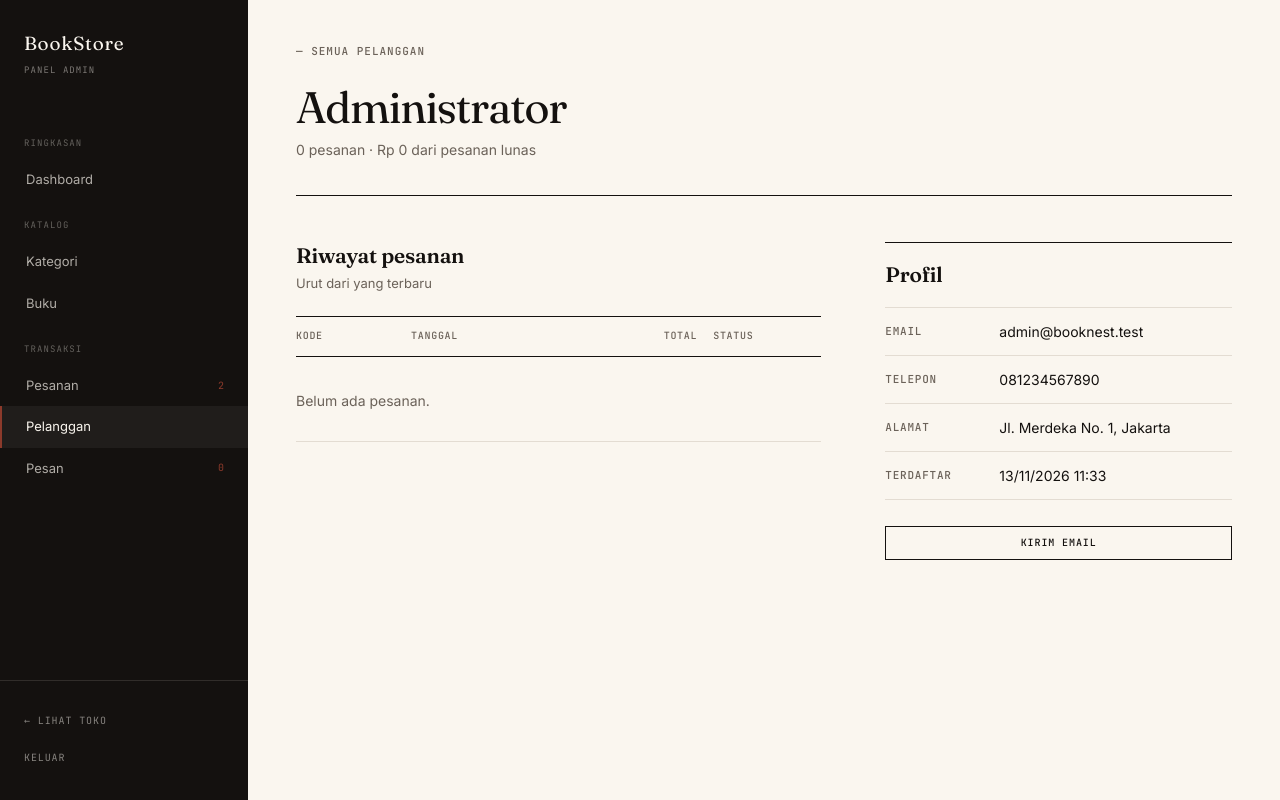
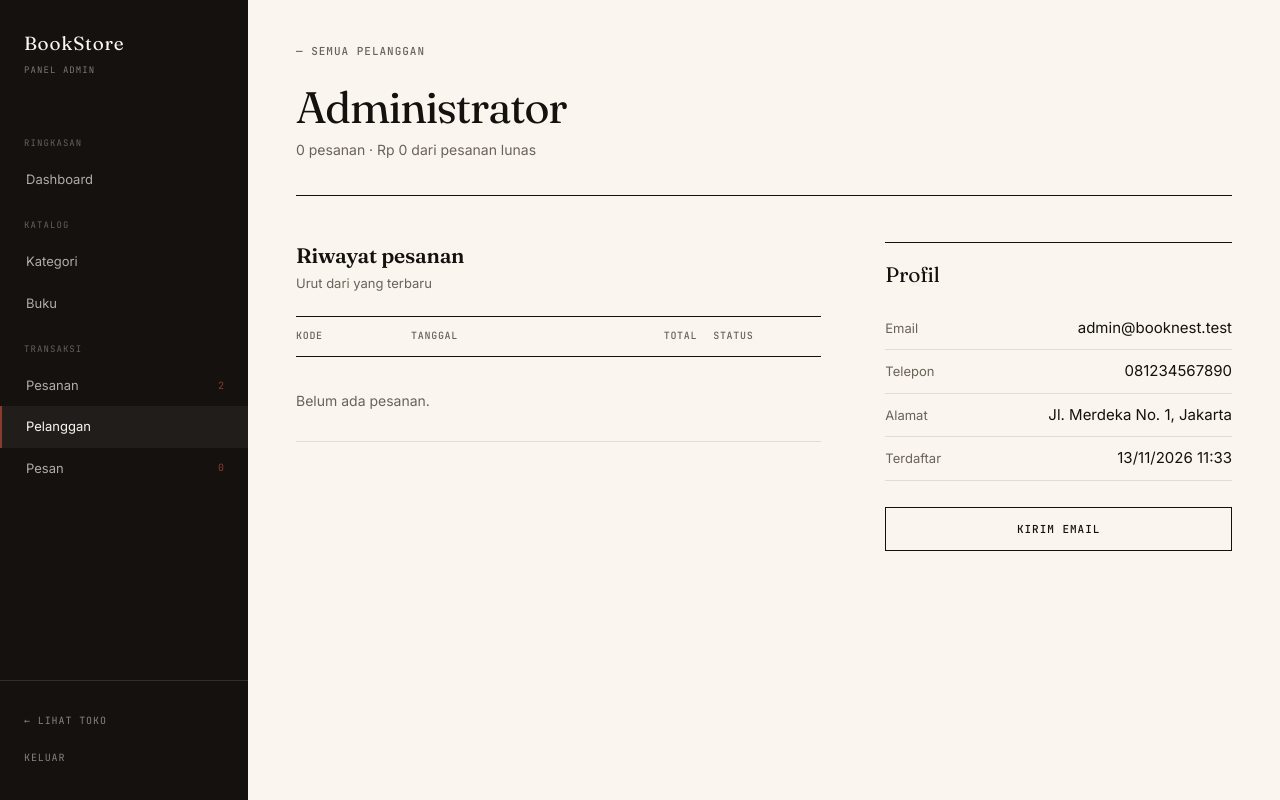
Before and after one commit to Shapiere/Bookstore, a Laravel app: page /admin/users/1 in a window 1280 px wide. Run offline with Laravel 12, Linux system fonts and the light colour scheme; a user stored in the database is signed in; data comes from the database, SQL or seed files in the repository; data that the repository does not hold is empty; some libraries are stand-ins or nearby versions.

Commit message:
feat(admin): profil pelanggan dan lebar pesan masuk sesuai referensi

```diff
--- a/public/css/admin-customers.css
+++ b/public/css/admin-customers.css
@@ -206,39 +206,71 @@
     padding-top: 18px;
 }
 
+/* judul profil: serif, tebal wajar, 21px */
+.cus-profile .cus-sec {
+    font-size: 21px;
+    font-weight: 500;
+}
+
+/* daftar profil: tanpa jarak antar baris, garis bawah sebagai pemisah */
 .cus-info { margin: 20px 0 0; }
 
 .cus-info > div {
-    display: grid;
-    grid-template-columns: 96px minmax(0, 1fr);
+    display: flex;
+    align-items: baseline;
+    justify-content: space-between;
     gap: 18px;
-    padding: 13px 0;
+    margin: 0;
+    padding: 10px 0;
     border-bottom: 1px solid var(--rule);
 }
-.cus-info > div:first-child { border-top: 1px solid var(--rule); }
 
+/* label: sans biasa, kapitalisasi normal */
 .cus-info dt {
+    flex: 0 0 auto;
+    font-family: var(--font-sans);
+    font-size: 13px;
+    font-weight: 400;
+    letter-spacing: normal;
+    text-transform: none;
+    color: var(--ink-muted);
+    padding-top: 0;
+}
+
+/* nilai: 15px, rata kanan */
+.cus-info dd {
+    flex: 1 1 auto;
+    min-width: 0;
+    font-family: var(--font-sans);
+    font-size: 15px;
+    line-height: 1.45;
+    color: var(--ink);
+    text-align: right;
+    word-break: break-word;
+}
+
+/* tombol kirim email: bingkai tipis, lebar penuh */
+.cus-mailbtn {
+    display: flex;
+    align-items: center;
+    justify-content: center;
+    width: 100%;
+    margin-top: 26px;
+    padding: 12px;
+    border: 1px solid var(--ink);
+    border-radius: 0;
+    background: transparent;
     font-family: var(--font-mono);
     font-size: 11px;
     font-weight: 500;
-    letter-spacing: .07em;
+    letter-spacing: .09em;
     text-transform: uppercase;
-    color: var(--ink-muted);
-    padding-top: 1px;
+    color: var(--ink);
+    text-align: center;
+    cursor: pointer;
+    transition: background-color 150ms ease, color 150ms ease;
 }
-
-.cus-info dd {
-    font-size: 14px;
-    line-height: 1.5;
-    color: var(--ink);
-    word-break: break-word;
-}
-
-.cus-mailbtn {
-    margin-top: 26px;
-    width: 100%;
-    text-align: center;
-}
+.cus-mailbtn:hover { background: var(--ink); color: var(--paper); }
 
 /* ---------- 6. RESPONSIF ---------- */
 @media (max-width: 1080px) {
@@ -275,5 +307,6 @@
     .cus-table--hist tbody td:nth-child(2) { display: none; }
     .cus-table--hist .db-dots { display: none; }
 
-    .cus-info > div { grid-template-columns: 84px minmax(0, 1fr); gap: 14px; }
+    .cus-info > div { gap: 12px; }
+    .cus-info dd { font-size: 14px; }
 }
--- a/resources/views/admin/orders/show.blade.php
+++ b/resources/views/admin/orders/show.blade.php
@@ -51,7 +51,9 @@
         {{-- ================= KOLOM KIRI ================= --}}
         <div class="odx-col">
 
-            <section class="odx-section" aria-labelledby="odx-buku">
+            {{-- Diberi garis atas hitam, sama seperti "Pembayaran" di kolom kanan,
+                 supaya kedua garis dan kedua judul berada di ketinggian yang sama. --}}
+            <section class="odx-section odx-section--ruled" aria-labelledby="odx-buku">
                 <h2 class="odx-h2" id="odx-buku">Buku pesanan</h2>
                 <p class="odx-sub">{{ $bookCount }} buku</p>
 
--- a/resources/views/admin/users/show.blade.php
+++ b/resources/views/admin/users/show.blade.php
@@ -72,7 +72,7 @@
             <div><dt>Terdaftar</dt><dd>{{ $user->created_at->format('d/m/Y H:i') }}</dd></div>
         </dl>
 
-        <a href="mailto:{{ $user->email }}" class="btn btn--outline btn--sm cus-mailbtn">Kirim email</a>
+        <a href="mailto:{{ $user->email }}" class="cus-mailbtn">Kirim email</a>
     </aside>
 </div>
 @endsection
```
Also changed, not shown: public/css/admin-messages.css (+12 -3 lines), public/css/admin-order-detail.css (+11 -4 lines).
